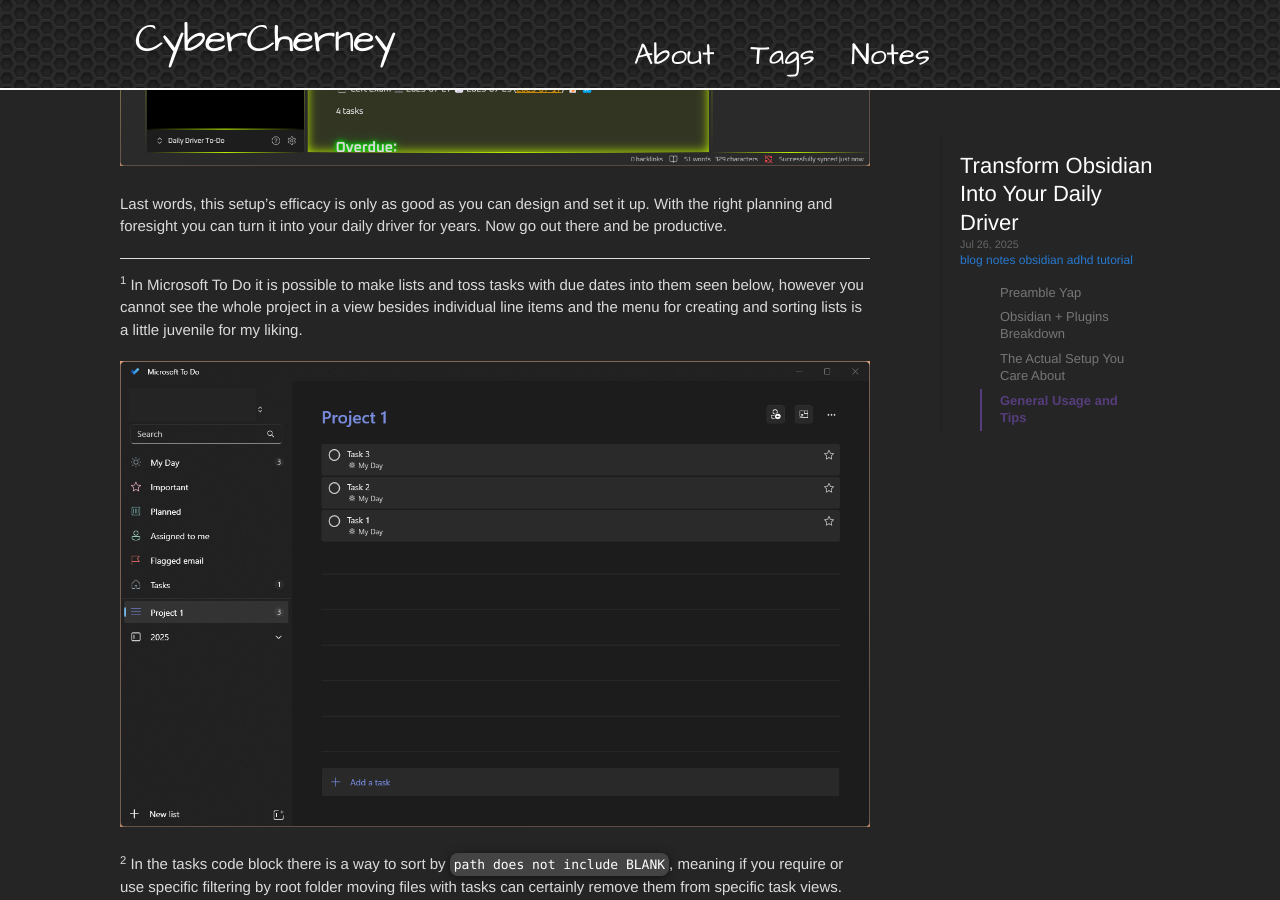
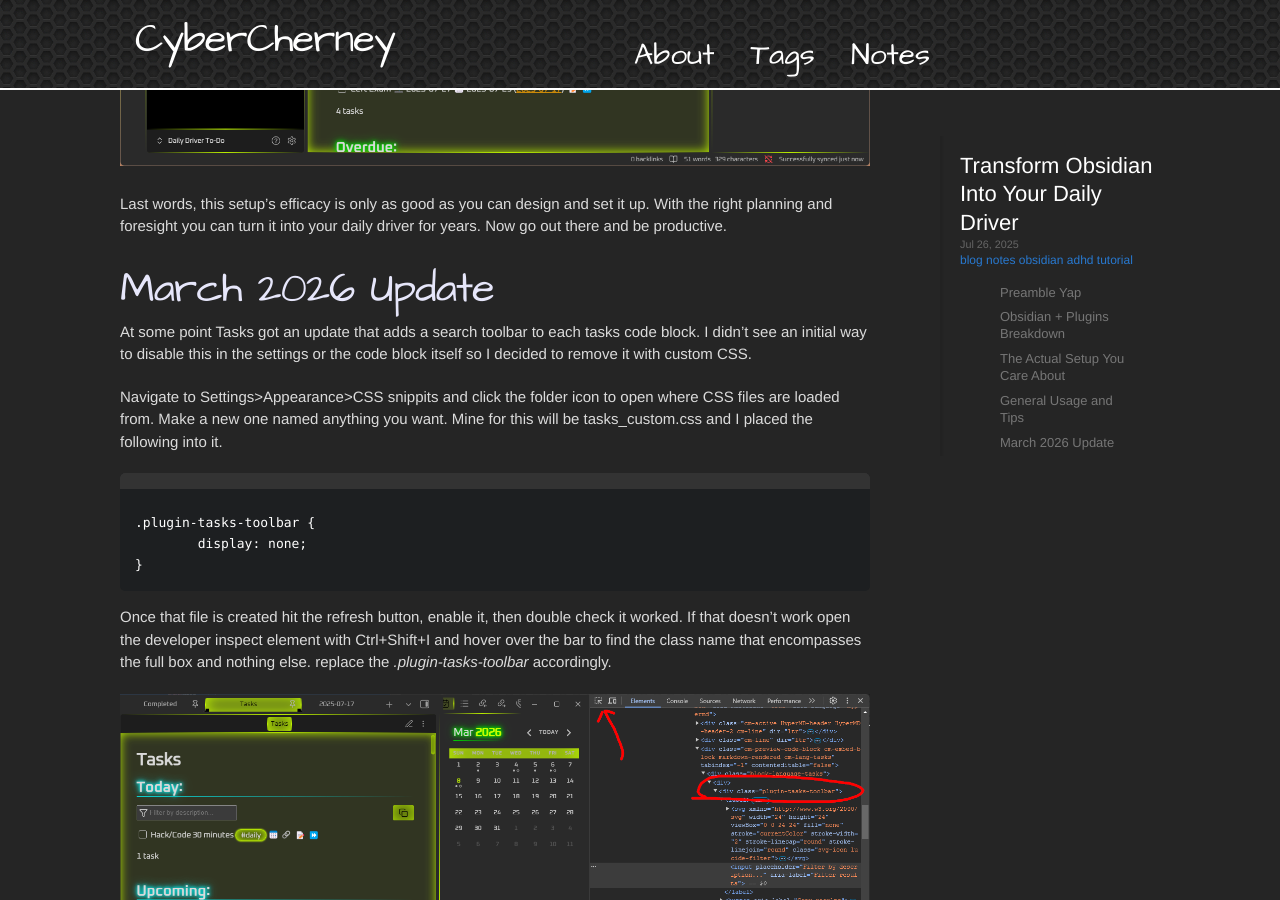
Before and after one commit to CyberCherney/cybercherney.github.io, a Jekyll site: the page built from _posts/2025-07-26-Obsidian_Daily_Driver.md, in a window 1280 px wide and 900 px high, scrolled down 16924 px. Built offline with Jekyll 4.4.1, drawn with Linux system fonts in a browser that asks for light colours; some of the changed text lies outside the part shown.

Commit message:
added march update to tasks post

````diff
--- a/_posts/2025-07-26-Obsidian_Daily_Driver.md
+++ b/_posts/2025-07-26-Obsidian_Daily_Driver.md
@@ -218,6 +218,22 @@
 
 Last words, this setup's efficacy is only as good as you can design and set it up. With the right planning and foresight you can turn it into your daily driver for years. Now go out there and be productive.
 
+# March 2026 Update
+
+At some point Tasks got an update that adds a search toolbar to each tasks code block. I didn't see an initial way to disable this in the settings or the code block itself so I decided to remove it with custom CSS.
+
+Navigate to Settings>Appearance>CSS snippits and click the folder icon to open where CSS files are loaded from. Make a new one named anything you want. Mine for this will be tasks_custom.css and I placed the following into it.
+
+```
+.plugin-tasks-toolbar {
+	display: none;
+}
+```
+
+Once that file is created hit the refresh button, enable it, then double check it worked. If that doesn't work open the developer inspect element with Ctrl+Shift+I and hover over the bar to find the class name that encompasses the full box and nothing else. replace the *.plugin-tasks-toolbar* accordingly.
+
+![CSS Searchbar](/img/obsidian_daily_driver/march_tasks_searchbar.png)
+
 ---
 <sup>1</sup> In Microsoft To Do it is possible to make lists and toss tasks with due dates into them seen below, however you cannot see the whole project in a view besides individual line items and the menu for creating and sorting lists is a little juvenile for my liking.
 
````
Also changed, not shown: other parts of _posts/2025-07-26-Obsidian_Daily_Driver.md (+1 -1 lines), img/obsidian_daily_driver/march_tasks_searchbar.png (added).
